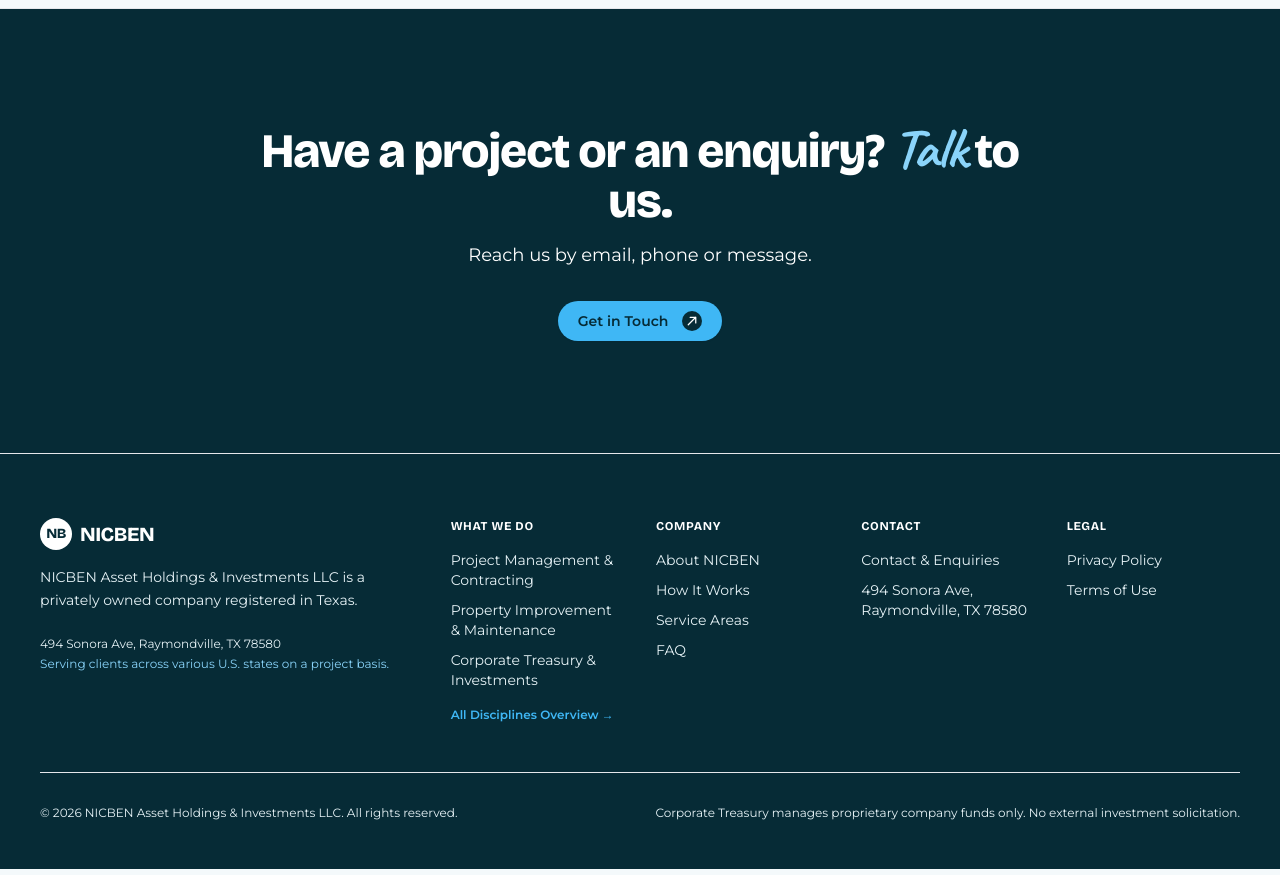
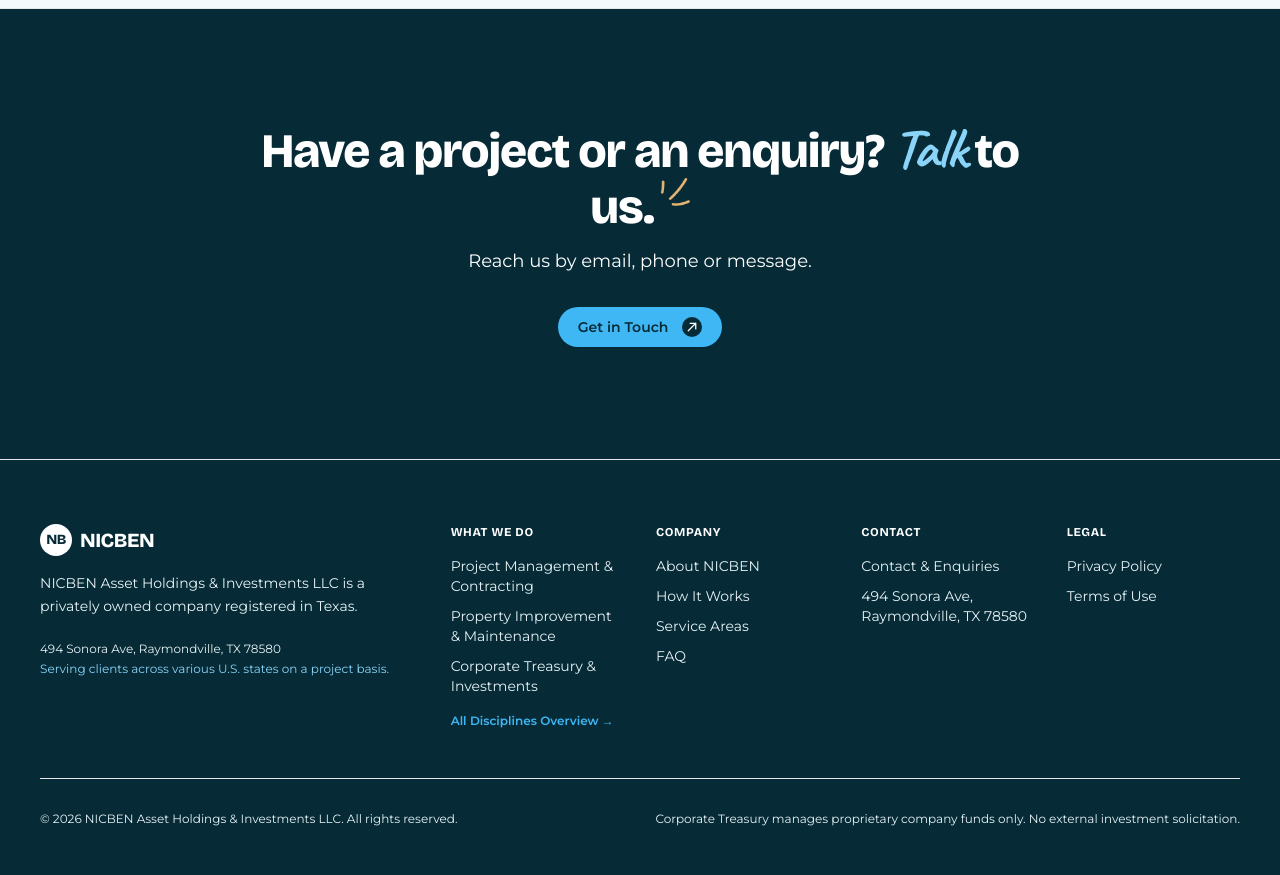
Before and after one commit to kingonuoha/nicben, a Next.js app: page /faq in a window 1280 px wide. Shown: the part 2280-3155 px from the top of the page. Built offline with nearby package versions, Linux system fonts and the light colour scheme.

Commit message:
fix(cta): restore the H2 heading-spark on the shared CtaBand per D-014 (R2a-5)
Phase 03 carries the spark on the page H1 and on the terminal CTA band
H2; the Phase 04 extraction dropped the second one. Adding it back keeps
one band treatment across routes. Budget stays two sparks per page.

```diff
--- a/components/ui/CtaBand.tsx
+++ b/components/ui/CtaBand.tsx
@@ -5,12 +5,16 @@
 /**
  * Phase 03 CTA band treatment, extracted so Phase 04 pages reuse the exact
  * same markup. Copy is verbatim from `docs/03-copy-deck.md` section 2 (CTA band).
+ *
+ * R2a-5 / D-014: the H2 carries the `heading-spark` so this band is identical to
+ * the Phase 03 treatment on every route. Spark budget: one on the page H1 plus
+ * one here, never on interior section headings.
  */
 export const CtaBand: React.FC = () => {
   return (
     <SectionWrapper background="ink" className="border-t border-ink-950/40">
       <div className="max-w-3xl mx-auto text-center flex flex-col items-center">
-        <h2 className="text-3xl sm:text-4xl lg:text-5xl font-extrabold text-surface tracking-tight leading-tight">
+        <h2 className="text-3xl sm:text-4xl lg:text-5xl font-extrabold text-surface tracking-tight leading-tight heading-spark">
           Have a project or an enquiry?{" "}
           <span className="font-script text-[1.18em] text-accent-300">Talk</span>{" "}
           to us.
```
